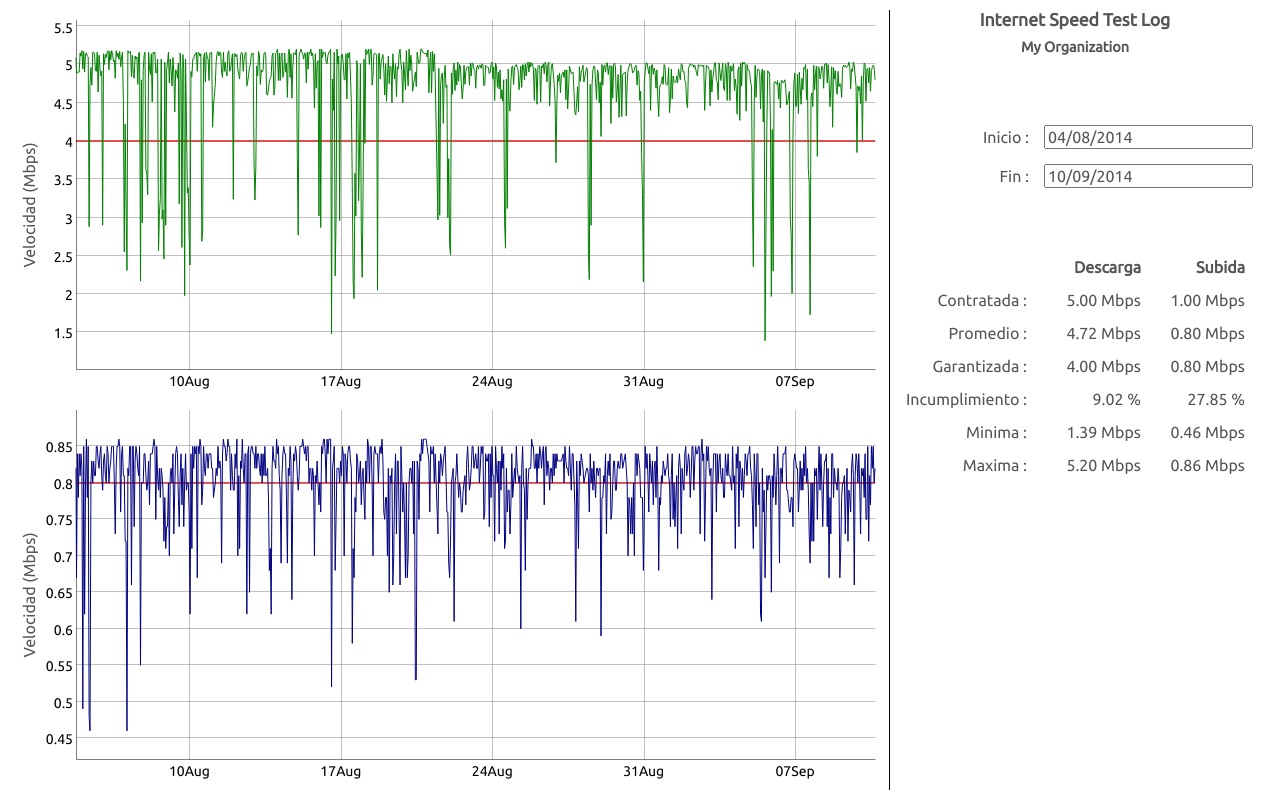
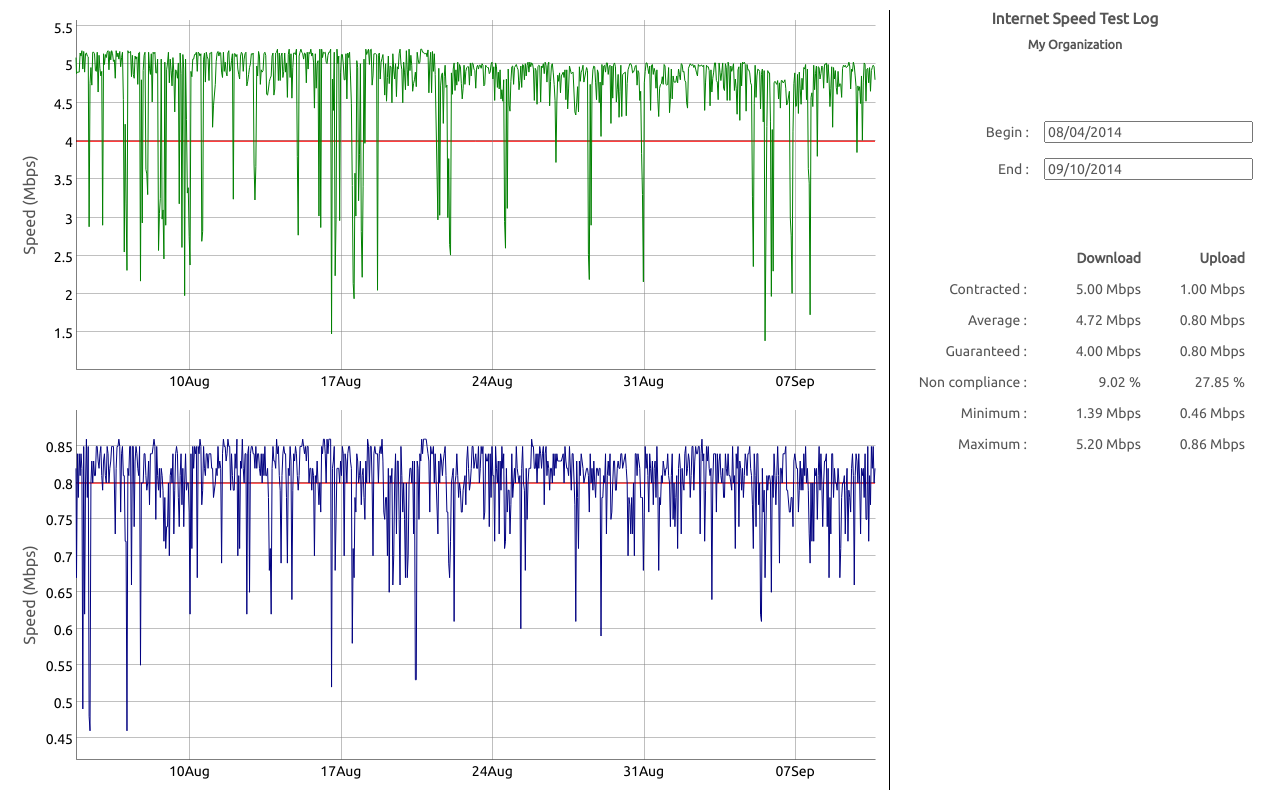
Before and after one commit to carlos-jenkins/frog-croak, a plain HTML site: page viewer/index.html in a window 1280 px wide. Drawn offline with Linux system fonts and the light colour scheme.

Commit message:
chg: dev: Setting English as default locale now that others locales are tested.

```diff
--- a/viewer/config.json
+++ b/viewer/config.json
@@ -1,6 +1,6 @@
 {
     "data": "data.csv",
-    "lang" : "es",
+    "lang" : "en",
     "title": "Internet Speed Test Log",
     "organization": "My Organization",
     "download_contracted": 5.0,
--- /dev/null
+++ b/viewer/locales/en.js
@@ -0,0 +1,5 @@
+/*
+ * English doesn't requires a jQuery UI datepicker localization file as
+ * it is the default. This is a dummy file that will be loaded empty to
+ * allow Frog Croak to continue it's workflow.
+ */
--- a/viewer/style.css
+++ b/viewer/style.css
@@ -96,7 +96,7 @@
 body {
     color: #555555;
     font-family: "Ubuntu", sans-serif;
-    font-size: 16px;
+    font-size: 14px;
 }
 
 a, a:visited {
```
